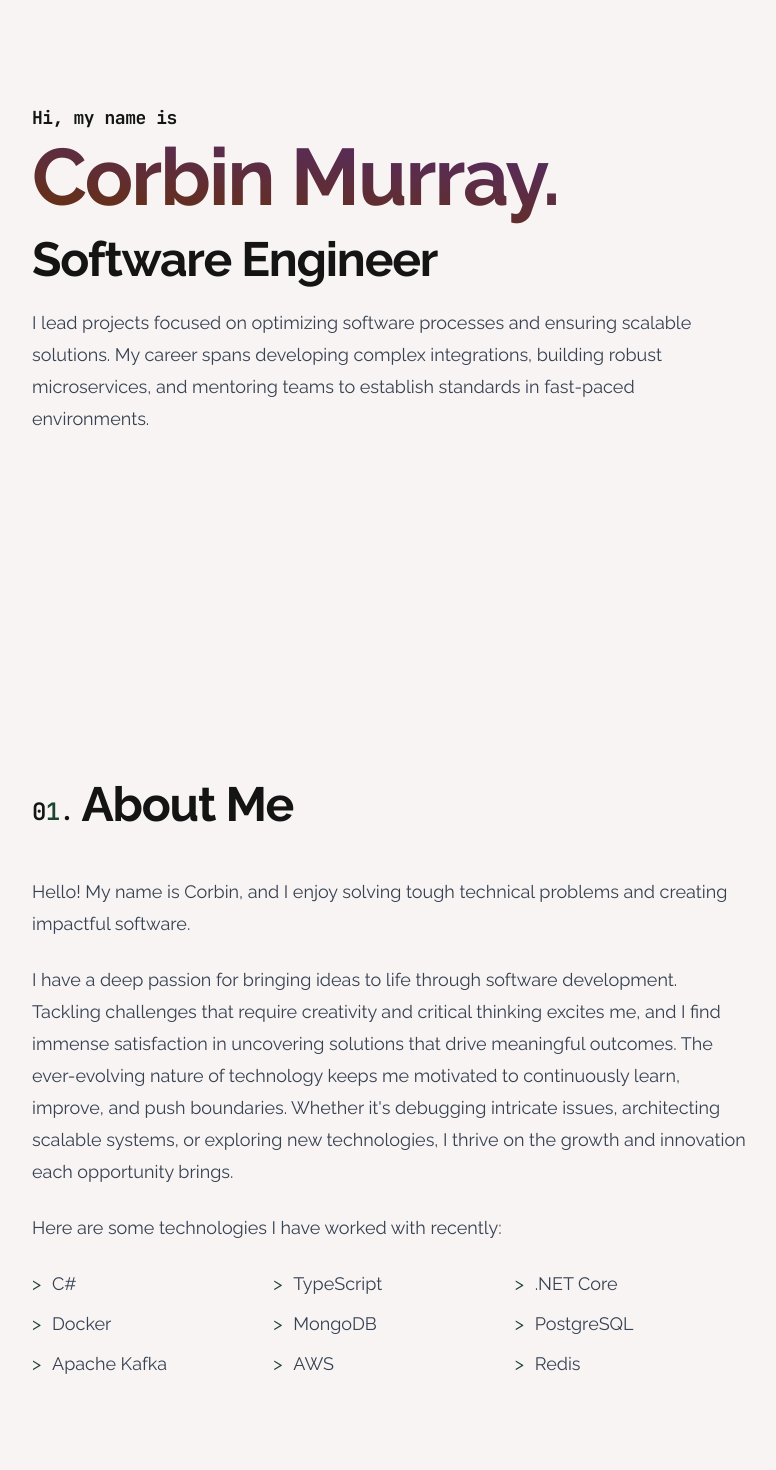
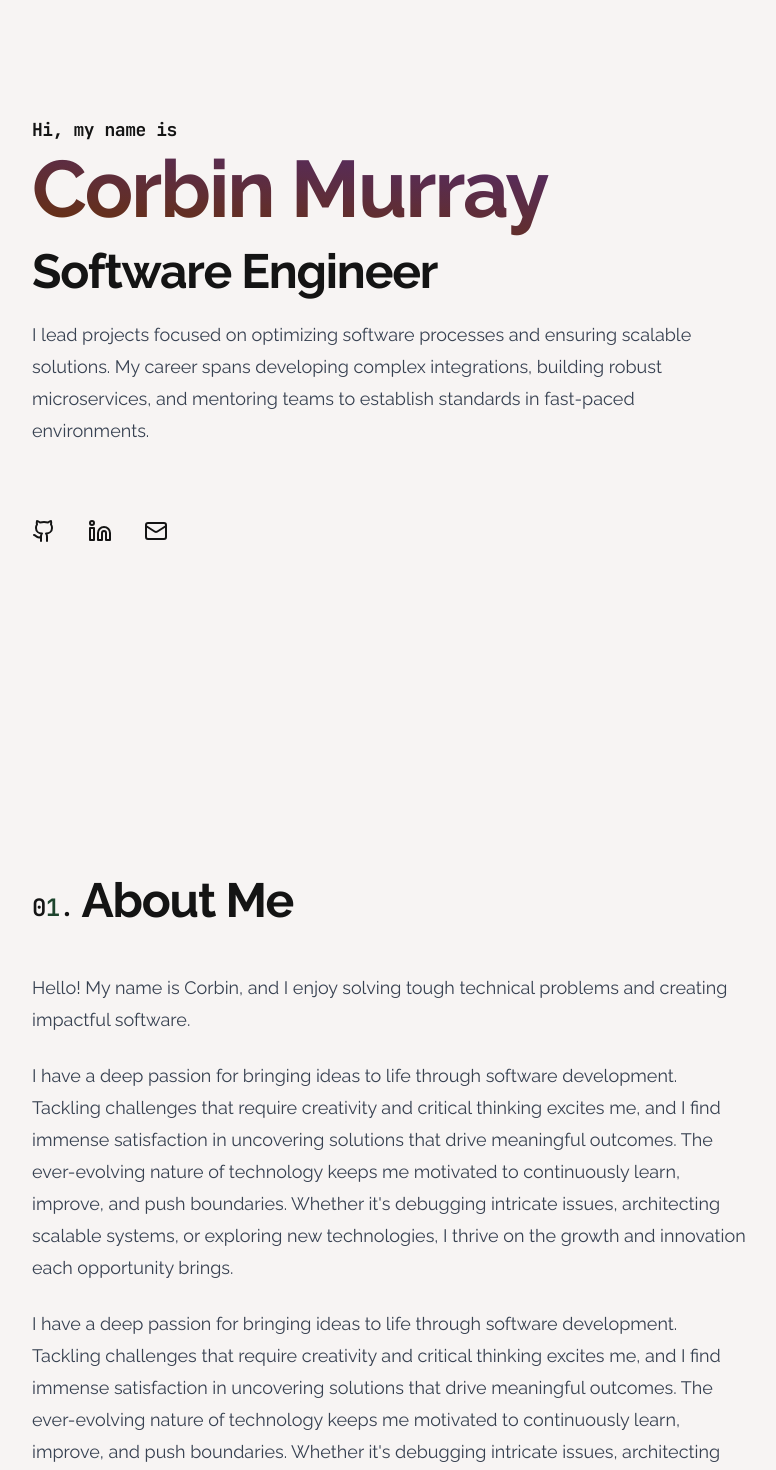
Before and after one commit to corbinmurray/corbinmurray-dev, a Next.js app: page / in a window 1280 px wide. Shown: the part 100-1570 px from the top of the page, without its empty margins (68-844 px from the left). Built offline with nearby package versions, Linux system fonts and the light colour scheme.

Commit message:
Fix animation

```diff
--- a/app/page.tsx
+++ b/app/page.tsx
@@ -1,17 +1,19 @@
 import { Badge } from "@/components/ui/badge";
 import { Card, CardContent, CardFooter, CardHeader, CardTitle } from "@/components/ui/card";
 import RevealSection from "@/components/ui/reveal-section";
+import SocialLinks from "@/components/ui/social-links";
 import experiences from "@/lib/experiences.json";
 import projects from "@/lib/projects.json";
+import { Github } from "lucide-react";
 
 export default async function Home() {
 	return (
 		<main>
-			<RevealSection id="hero" className="relative min-h-[calc(100vh-12rem)] mb-[12rem] flex flex-col justify-center overflow-x-hidden">
+			<RevealSection id="hero" className="relative min-h-[calc(100vh-6rem)] mb-[12rem] flex flex-col justify-center overflow-hidden">
 				<h1 className="text-[clamp(14px,5vw,16px)] md:text-[clamp(14px,5vw,18px)] font-mono">Hi, my name is</h1>
 
 				<h2 className="text-[clamp(40px,8vw,80px)] font-semibold border-none bg-clip-text text-transparent bg-gradient-to-tr from-primary to-secondary brightness-110 leading-tight">
-					Corbin Murray.
+					Corbin Murray
 				</h2>
 
 				<h3 className="text-[clamp(30px,6vw,48px)] font-semibold leading-none">Software Engineer</h3>
@@ -23,14 +25,16 @@ export default async function Home() {
 					</p>
 				</article>
 
-				{/* <Button asChild variant="outline" size="blockToWide">
-					<a href="/Corbin Murray - Resume.pdf" target="_blank" className="mt-4">
-						Resume
-					</a>
+				{/* <Button variant="outline" size="blockToWide" className="mt-12">
+					Resume
 				</Button> */}
+
+				<div className="mt-12 flex items-center gap-x-12">
+					<SocialLinks orientation="horizontal" />
+				</div>
 			</RevealSection>
 
-			<RevealSection id="about" className="mb-24 md:mb-48 scroll-mt-24">
+			<RevealSection id="about" className="relative mb-32 md:mb-64 scroll-mt-24">
 				<SectionHeader sequence={1} title="About Me" />
 
 				<article>
@@ -47,20 +51,16 @@ export default async function Home() {
 				</article>
 
 				<article>
-					<p>Here are some technologies I have worked with recently:</p>
-					<ul className="list-none p-0 md:p-0 grid grid-cols-2 gap-2 md:grid-cols-3">
-						{RECENT_TECHNOLOGIES.map((tech, i) => (
-							<li
-								key={i}
-								className="relative md:relative before:content-['>'] before:absolute before:left-0 before:text-accent ps-5 m-0 md:before:content-['>'] md:before:absolute md:before:left-0 md:before:text-accent md:ps-5 md:m-0">
-								{tech}
-							</li>
-						))}
-					</ul>
+					<p>
+						I have a deep passion for bringing ideas to life through software development. Tackling challenges that require creativity and critical thinking
+						excites me, and I find immense satisfaction in uncovering solutions that drive meaningful outcomes. The ever-evolving nature of technology keeps me
+						motivated to continuously learn, improve, and push boundaries. Whether it's debugging intricate issues, architecting scalable systems, or exploring
+						new technologies, I thrive on the growth and innovation each opportunity brings.
+					</p>
 				</article>
 			</RevealSection>
 
-			<RevealSection id="experience" className="scroll-mt-24 mb-12 md:mb-20">
+			<RevealSection id="experience" className="scroll-mt-24">
 				<SectionHeader sequence={2} title="Experience" />
 			</RevealSection>
 
@@ -78,7 +78,11 @@ export default async function Home() {
 							</div>
 
 							{experience.descriptions.map((description, ii) => {
-								return <p key={ii} className="mb-0">{description}</p>;
+								return (
+									<p key={ii} className="mb-0">
+										{description}
+									</p>
+								);
 							})}
 
 							<ul className="list-none p-0 m-0 flex flex-row flex-wrap">
@@ -95,9 +99,7 @@ export default async function Home() {
 				);
 			})}
 
-			<div className="mb-24 md:mb-48 h-px"></div>
-
-			<RevealSection id="projects" className="mb-24 md:mb-48 scroll-mt-24">
+			<RevealSection id="projects" className="mb-32 md:mb-64 scroll-mt-24 mt-32 md:mt-64">
 				<SectionHeader sequence={3} title="Projects" />
 
 				<ul className="flex flex-col gap-8 xl:flex-row">
@@ -115,7 +117,9 @@ export default async function Home() {
 											</article>
 										</CardContent>
 										<CardFooter>
-											<a href={project.githubLink}>GitHub</a>
+											<a href={project.githubLink}>
+												<Github className="smooth-hover hover:text-primary" />
+											</a>
 										</CardFooter>
 									</Card>
 								</li>
--- a/components/ui/navbar.tsx
+++ b/components/ui/navbar.tsx
@@ -264,19 +264,17 @@ const desktopNavMenuContainerAnimationVariants: Variants = {
 		transition: { duration: 0.75, ease: [0.33, 1, 0.68, 1], staggerChildren: 0.2 },
 	},
 	hidden: {
-		y: -15,
-		transition: {
-			ease: "easeOut",
-		},
+		y: -100,
+		transition: { duration: 0.75, ease: [0.33, 1, 0.68, 1] },
 	},
 };
 
 const desktopNavMenuChildrenAnimationVariants: Variants = {
 	visible: {
 		y: 0,
-		transition: { duration: 0.5, ease: [0.33, 1, 0.68, 1] },
+		transition: { duration: 0.75, ease: [0.33, 1, 0.68, 1] },
 	},
-	hidden: { y: -15 },
+	hidden: { y: -100 },
 };
 
 const navItems = [
```
